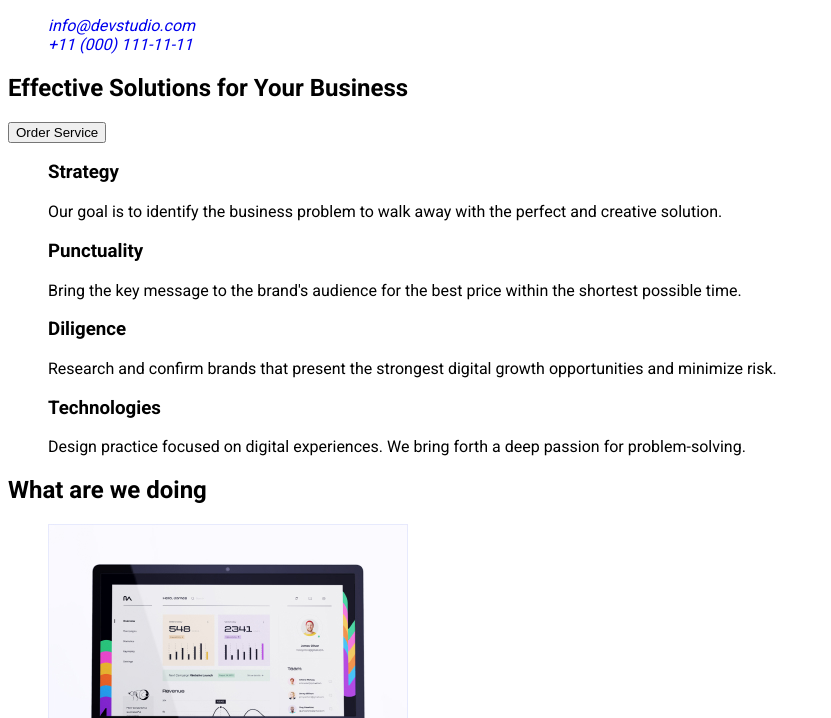
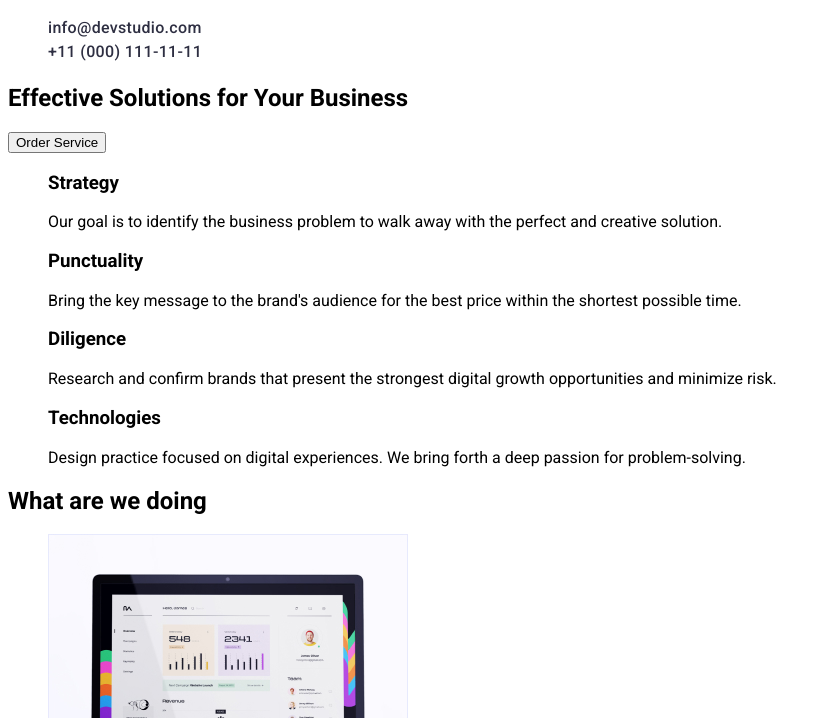
Before and after one commit to Baltakov/goit-markup-hw-02, a plain HTML site: page index.html in a window 1280 px wide. Shown: the part 117-835 px from the top of the page, without its empty margins (0-831 px from the left). Drawn offline with Linux system fonts and the light colour scheme.

Commit message:
reset italyk in links email and tel

```diff
--- a/css/styles.css
+++ b/css/styles.css
@@ -23,7 +23,7 @@ body {
   font-size: 18px;
   font-style: normal;
   font-weight: 800;
-  line-height: 116.667%;
+  line-height: 1.17;
   letter-spacing: 0.54px;
   text-transform: uppercase;
   color: var(--iris, #4d5ae5);
@@ -33,7 +33,7 @@ body {
   font-size: 18px;
   font-style: normal;
   font-weight: 800;
-  line-height: 116.667%;
+  line-height: 1.17;
   letter-spacing: 0.54px;
   text-transform: uppercase;
   color: var(--primary-color);
@@ -41,8 +41,9 @@ body {
 .menu-link {
   /* Body Medium */
   font-size: 16px;
+  font-style: normal;
   font-weight: 500;
-  line-height: 150%;
+  line-height: 1.5;
   letter-spacing: 0.32px;
   color: var(--primary-color);
 }
--- a/index.html
+++ b/index.html
@@ -35,12 +35,14 @@
       <address>
         <ul class="list">
           <li>
-            <a class="link" href="mailto:info@devstudio.com"
+            <a class="link menu-link" href="mailto:info@devstudio.com"
               >info@devstudio.com</a
             ><br />
           </li>
           <li>
-            <a class="link" href="tel:+110001111111">+11 (000) 111-11-11</a>
+            <a class="link menu-link" href="tel:+110001111111"
+              >+11 (000) 111-11-11</a
+            >
           </li>
         </ul>
       </address>
```
Also changed, not shown: portfolio.html (+5 -3 lines).
